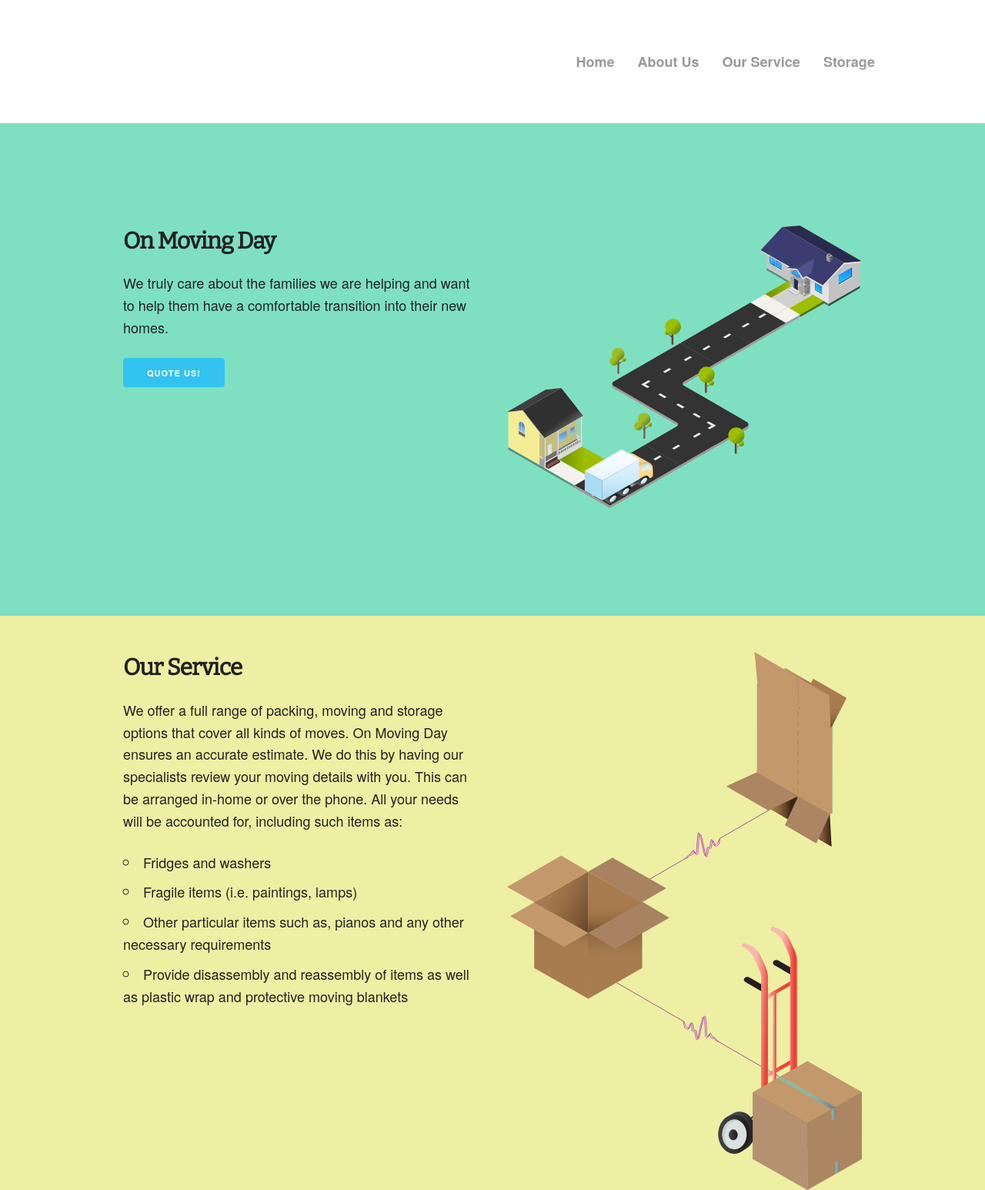
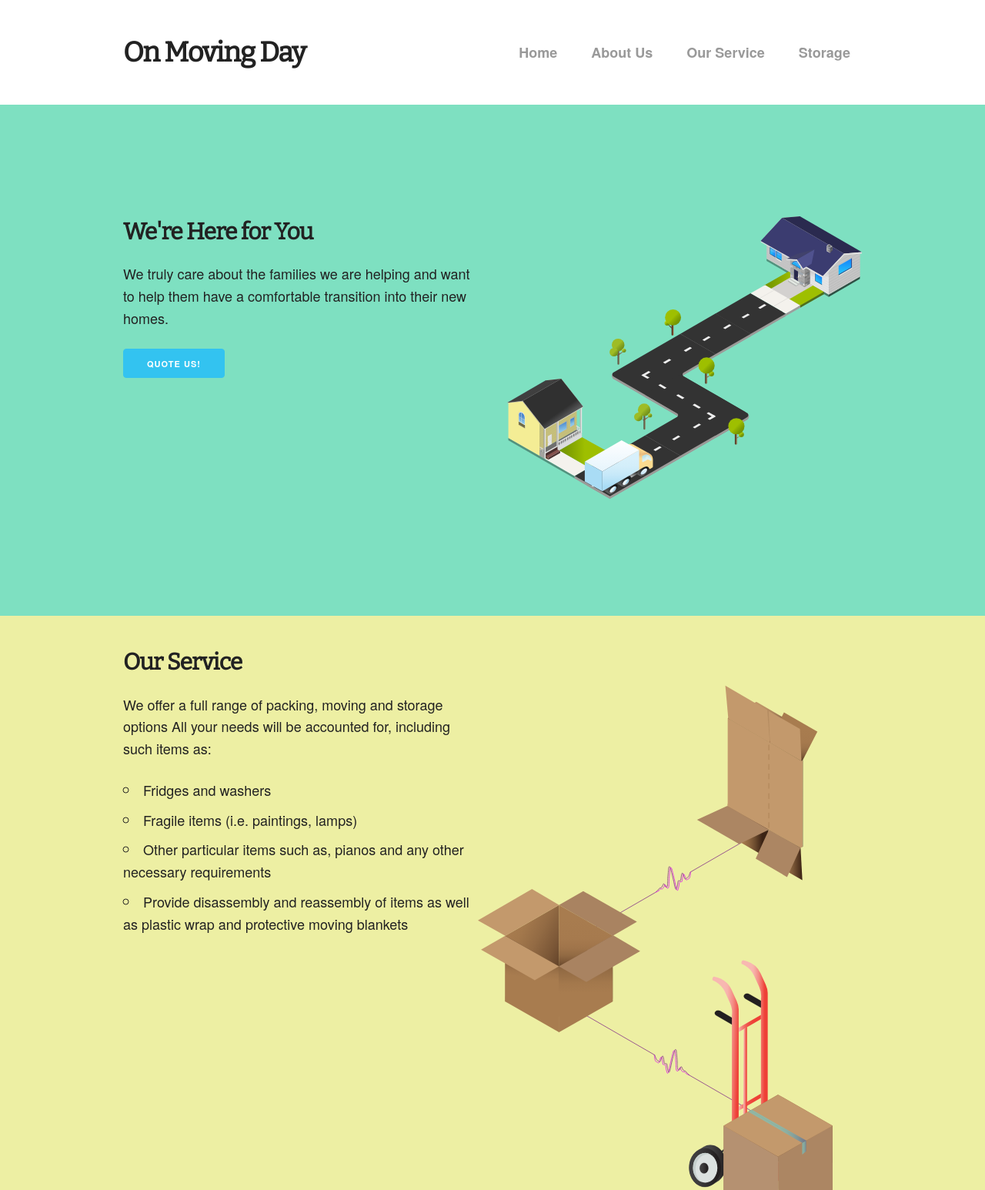
Before and after one commit to sloansam/On-Moving-Day, a plain HTML site: page index.html in a window 1280 px wide. Shown: the top 1546 px of the page at 77% size. Drawn offline with nearby package versions, Linux system fonts and the light colour scheme.

Commit message:
organize

```diff
--- a/index.html
+++ b/index.html
@@ -31,19 +31,22 @@
 
   <!-- Primary Page Layout
   –––––––––––––––––––––––––––––––––––––––––––––––––– -->
-  <header class="header">
-    <nav>
+  <header class="header container">
+    <div class="row"></div>
+      <h3 class="one-half column">On Moving Day</h2>
+      <nav class="one-half column">
         <a class="active" href="#home">Home</a>
         <a href="#About">About Us</a>
         <a href="#Ourservice">Our Service</a>
         <a href="#Storage">Storage</a>
       </nav>
+  </div>
   </header>
   <div class="section hero">
     <div class="container">
       <div class="row">
         <div class="one-half column">
-          <h4>On Moving Day</h4>
+          <h4>We're Here for You</h4>
           <p>We truly care about the families we are
               helping and want to help them have a
               comfortable transition into their new
@@ -60,13 +63,11 @@
 <!--Our Service Section-->
   <div class="section our-service">
     <div class="container">
-      <div class="one-half column service">
+      <div class="row">
+      <div class="one-half column">
         <h4 class="service-header">Our Service</h4>
         <p>We offer a full range of packing,
-          moving and storage options that cover all
-          kinds of moves. On Moving Day ensures an accurate estimate.
-          We do this by having our specialists review your moving details with you.
-          This can be arranged in-home or over the phone.
+          moving and storage options
           All your needs will be accounted for, including such items as:</p>
           <ul>
             <li>Fridges and washers</li>
@@ -75,8 +76,7 @@
             <li>Provide disassembly and reassembly of items as well as plastic wrap and protective moving blankets</li>
           </ul>
       </div>
-      <div class="one-half column service">
-        <img src="images/PackingGraphic.svg" alt="packingSVG">
+        <img src="images/PackingGraphic.svg" alt="packingSVG" class="packing-image one-half column .u-max-full-width">
     </div>
     </div>
   </div>
@@ -85,9 +85,7 @@
 
   <div class="section storage">
     <div class="container">
-      <div class="one-half column service">
-          <img src="images/storageUnitOp.svg" alt="storageSVG">
-      </div>
+          <img src="images/storageUnitOp.svg" alt="storageSVG" class="one-half column">
       <div class="one-half column service">
         <h4 class="service-header">Storage</h4>
         <p>We are pleased to brag that we have partnership relations across the province and even outside the country.
@@ -149,9 +147,9 @@
 
 <!--Footer-->
 
-<div class="section footer">
+<div class="footer section">
   <div class="container">
-    <div class="one-half column">
+    <div class="one-half column footer-links">
       <a class="active" href="#home">Home</a>
       <a href="#About">About</a>
       <a href="#Ourservice">Our Service</a>
--- a/styles/sass/custom.sass
+++ b/styles/sass/custom.sass
@@ -1,27 +1,26 @@
 // global
 
 .section
-    height: 100vH
     display: flex
     align-items: center
-    justify-content: center
+    justify-content: space-between
+    height: 100vH
 
 // division custom styles
 .header
-    height: 20vH
-    width: 100%
+    height: 17vH
     display: flex
     align-items: center
-    justify-content: flex-end
-    position: fixed
+    justify-content: space-between
     background-color: white
-    z-index: 1
-    top: 0
-    right: 0
+    margin: auto
+    padding: 0
+    h3
+        padding: 0
+        margin: 0
     nav
         display: flex
         justify-content: space-between
-        margin-right: 10%
         a
             text-decoration: none
             color: #999999
@@ -36,11 +35,24 @@
 
 .hero
     background-color: #7EE0C1
-    height: 80vH
-    margin-top: 20vH
+    height: 83vH
 
 .our-service
     background-color: #EDEFA3
+    display: flex
+    justify-content: space-around
+    align-items: center
+    padding-top: 5vH
+    padding-bottom: 5vH
+    height: 200vH
+    @media (min-width: 550px)
+        height: 100vH
+    img
+        height: 100vH
+        width: auto
+        padding: 0
+        margin: 0
+
 
 .storage
     background-color: #FFE1FF
@@ -55,8 +67,15 @@
     height: 20vH
     background: #FFD9B6
     display: flex
-    align-items: center
-    justify-content: center
+    align-items: flex-end
+    justify-content: space-between
+    .links
+        margin: 0
+    a
+        color: black
+        text-decoration: none
+        padding-right: 15px
+
 
 // elements
 .social-icons
```
Also changed, not shown: styles/css/custom.css, 1 other file. Lines whose indentation alone changed are shown as unchanged.
